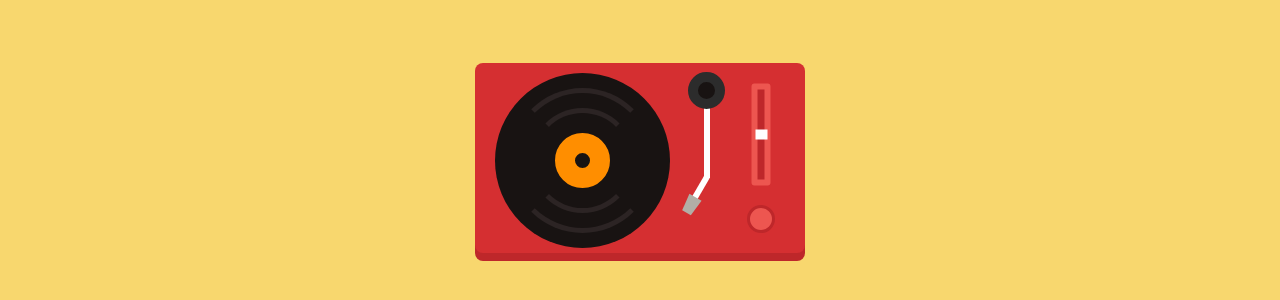
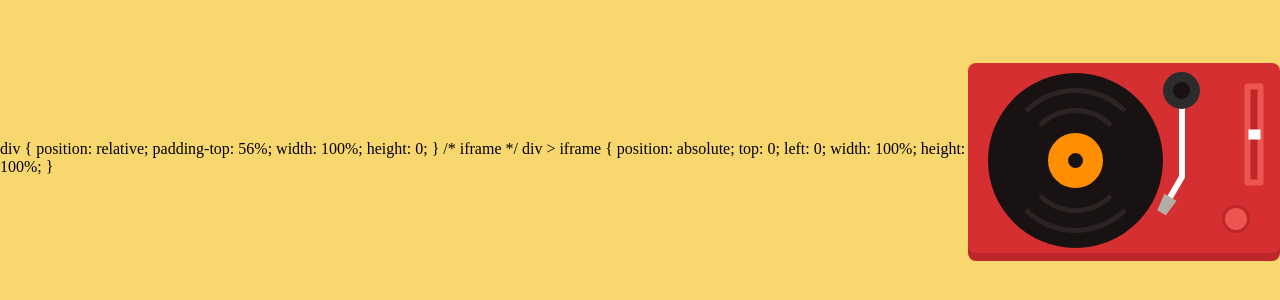
Before and after one commit to hwaislazy/notion, a plain HTML site: page interactive-record-player-jquery/dist/index.html in a window 1280 px wide. Shown: the part 242-542 px from the top of the page. Drawn offline with nearby package versions, Linux system fonts and the light colour scheme.

Commit message:
Update index.html

```diff
--- a/interactive-record-player-jquery/dist/index.html
+++ b/interactive-record-player-jquery/dist/index.html
@@ -9,6 +9,21 @@
 </head>
 <body>
 <!-- partial:index.partial.html -->
+	div {
+    position: relative;
+    padding-top: 56%;
+    width: 100%;
+    height: 0;
+}
+
+/* iframe */
+div > iframe {
+    position: absolute;
+    top: 0;
+    left: 0;
+    width: 100%;
+    height: 100%;
+}
 <div class="loader">LOADING</div>
 	<div class="player">
 		<div class="record">
```
